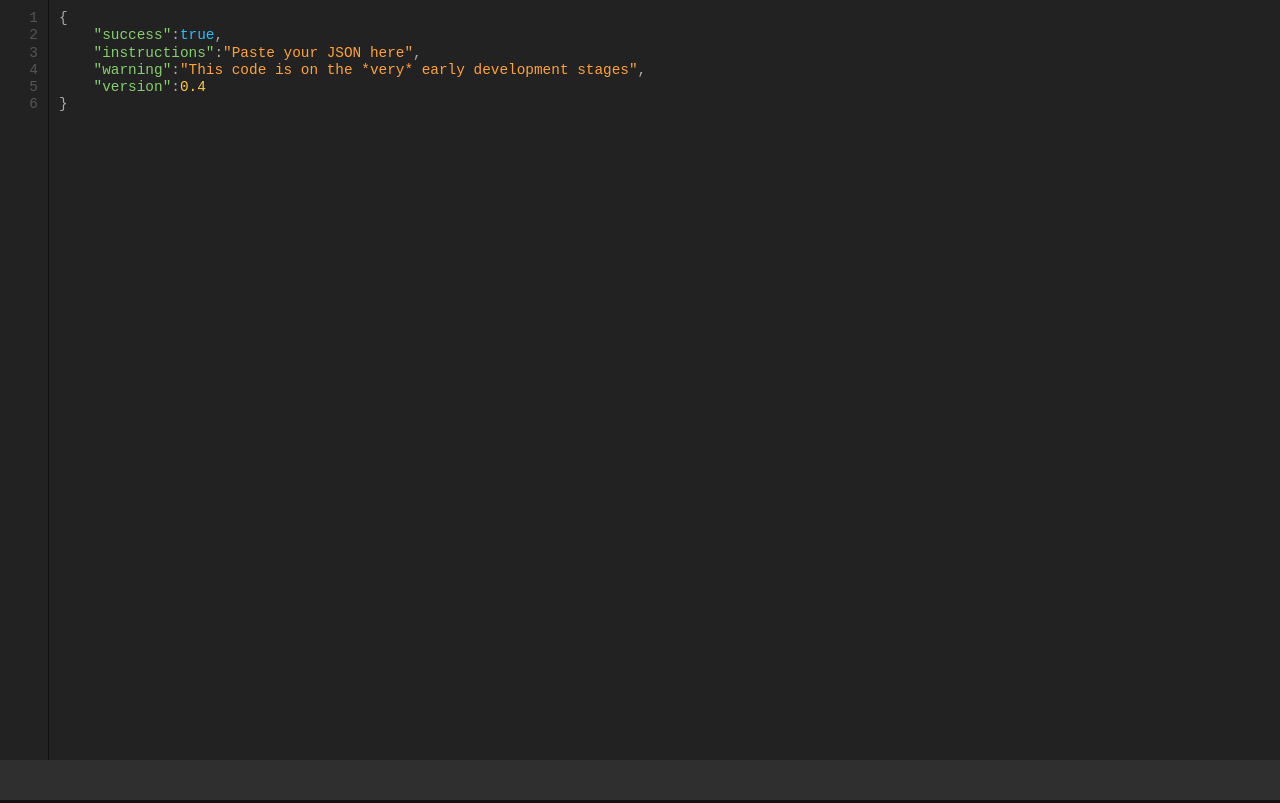
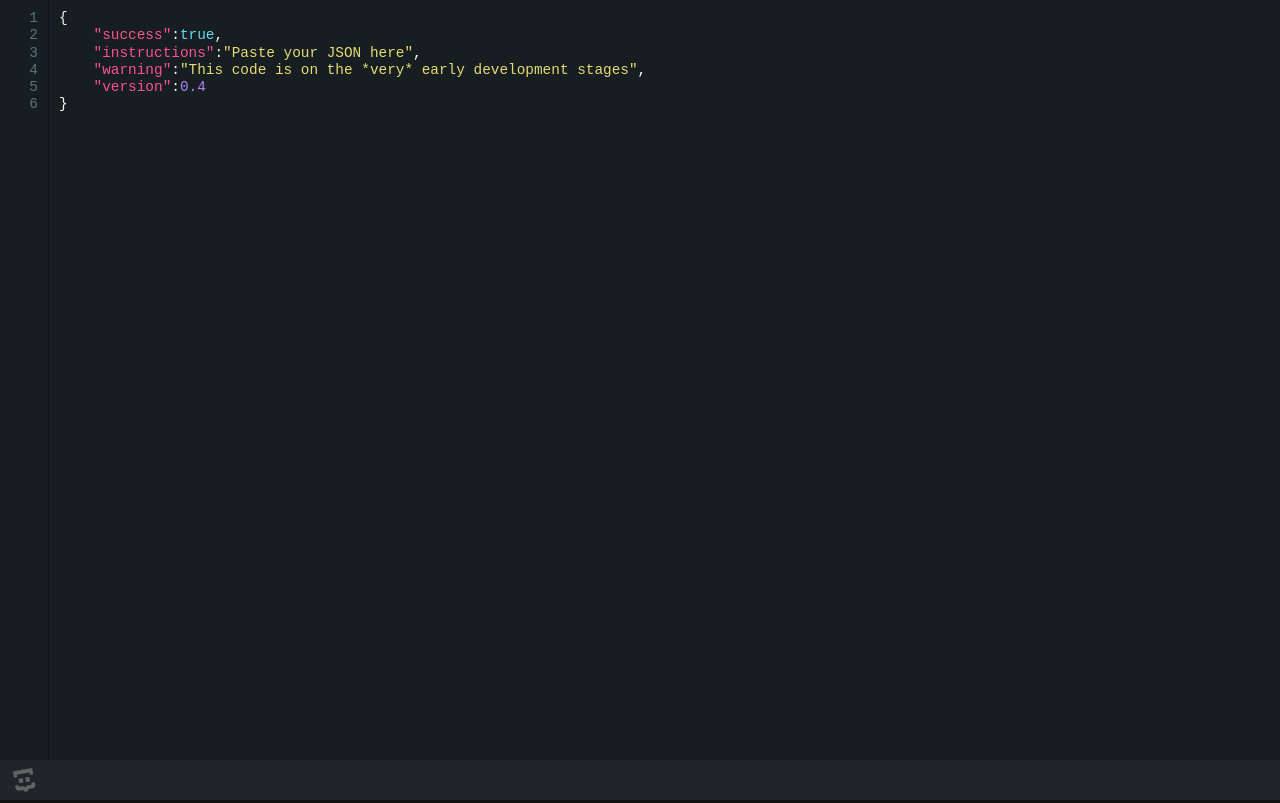
Before and after one commit to RodolfoPichardo/jsonpro, a plain HTML site: page index.html in a window 1280 px wide. Drawn offline with nearby package versions, Linux system fonts and the light colour scheme; a web font is replaced by a local one.

Commit message:
Major UI changes

```diff
--- a/files/scripts/main.js
+++ b/files/scripts/main.js
@@ -129,8 +129,8 @@ var parseJson = function(json) {
             	const center_offset_for_error = Math.max(0, position - ((e.data.error.expected.length + 9) / 2))
 
             	const str = '\n'.repeat(e.data.lines -1) + ' '.repeat(position) + '<s>' + e.data.error.actual + '</s>\n' +
-            				' '.repeat(position) + '^\n' +
-            				' '.repeat(center_offset_for_error) + 'Expected ' + e.data.error.expected + '\n';
+            				' '.repeat(position) + '<span>^</span>\n' +
+            				' '.repeat(center_offset_for_error) + '<span>Expected ' + e.data.error.expected + '</span>\n';
 
         		error.innerHTML = str;
 
--- a/files/styles/main.css
+++ b/files/styles/main.css
@@ -2,13 +2,26 @@
 
 :root {
 	color-scheme: dark;
-	--green: #85cf6d;
+	/*--green: #85cf6d;
 	--yellow: #ffcb40;
 	--orange: #ffa23a;
 	--red: #e96a6a;
 	--purple: #c05bc2;
-	--blue: #28beff;
-	--dark-grey: #2f2f2f;
+	--blue: #28beff;*/
+
+	--white: #F8F8F2;
+	--yellow: #E6DB74;
+	--green: #A4E228;
+	--orange: #FD971F;
+	--purple: #AE81FF;
+	--pink: #fa518e;
+	--blue: #66D9EF;
+	--black: #171e21;
+	--true-black: #101517;
+	--grey: #58737f;
+	--red: #CD1B38;
+	--dark-grey: #1f2529;
+	--selection-grey: #283439;
 	--bar-height: 40px;
 }
 
@@ -23,6 +36,14 @@ footer {
 	bottom: 0;
 }
 
+footer img {
+	padding: 8px 12px;
+  filter: grayscale(100%);
+  opacity: 0.4;
+  height: 24px;
+  width: 24px;
+}
+
 footer p {
 	padding: 10px 20px;
 }
@@ -34,7 +55,7 @@ main {
 	right: 0;
 	bottom: 40px;
 	overflow: scroll;
-	background-color: #222;
+	background-color: var(--black);
 }
 
 main #layer-group {
@@ -76,10 +97,10 @@ main pre {
 	padding-left: 14px;
 	min-width: 24px;
 	width: auto;
-	color: #555555;
+	color:var(--grey);
 	border-width: 0 1px 0 0;
 	border-style: solid;
-	border-color: #111;
+	border-color: var(--true-black);
 	text-align: right;
 	user-select: none;
 }
@@ -87,21 +108,21 @@ main pre {
 #code {
 	flex: 1;
 	color: rgba(0, 0, 0, 0);
-	caret-color: #222;
+	caret-color: #8899AA;
 	z-index: 9999;
 	user-select: text;
 	min-width: calc(100% - 90px);
 }
 
 #code::-moz-selection { /* Code for Firefox */
-  color: #222;
-  background-color: #bbb;
+  /*color: var(--white);*/
+  background-color: rgba(255,255,255,0.1); /*var(--selection-grey);*/
   border: 1px solid #777;
 }
 
 #code::selection {
-  color: #222;
-  background-color: #bbb;
+  /*color: var(--white);*/
+  background-color: rgba(255,255,255,0.2);
   border: 1px solid #777;
 }
 
@@ -110,26 +131,26 @@ main pre {
 }
 
 #punctuation {
-	color: #AAA;
+	color: var(--white);
 }
 
 #attr {
-	color: var(--green);
+	color: var(--pink);
 }
 
 #string {
-	color: var(--orange);
+	color: var(--yellow);
 }
 
 #number {
-	color: var(--yellow);
+	color: var(--purple);
 }
 
 #literal {
 	color: var(--blue);
 }
 
-#error-notification {
-	color: var(--red);
-	font-style: italic;
+#error-notification span {
+	background-color: var(--red);
+	color: var(--white);
 }
--- a/index.html
+++ b/index.html
@@ -4,6 +4,7 @@
 	<script src="files/scripts/main.js" defer></script>
 	<link href="Https://cdn.jsdelivr.net/npm/reset-css@5.0.2/reset.min.css" rel="stylesheet">
 	<link href="files/styles/main.css" rel="stylesheet">
+	<title>JSON Pro</title>
 	<meta name="viewport" content="width=device-width, initial-scale=1.0">
 	<link rel="apple-touch-icon" sizes="180x180" href="files/images/apple-touch-icon.png">
 	<link rel="icon" type="image/png" sizes="32x32" href="files/images/favicon-32x32.png">
@@ -33,7 +34,7 @@
 		</div>
 	</main>
 	<footer>
-		<p>&nbsp;</p>
+		<img src="files/images/favicon.ico" />
 	</footer>
 </body>
 </html>
```
